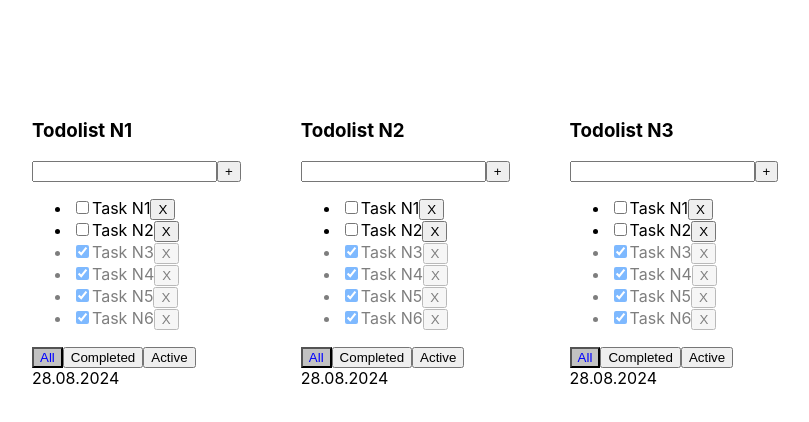
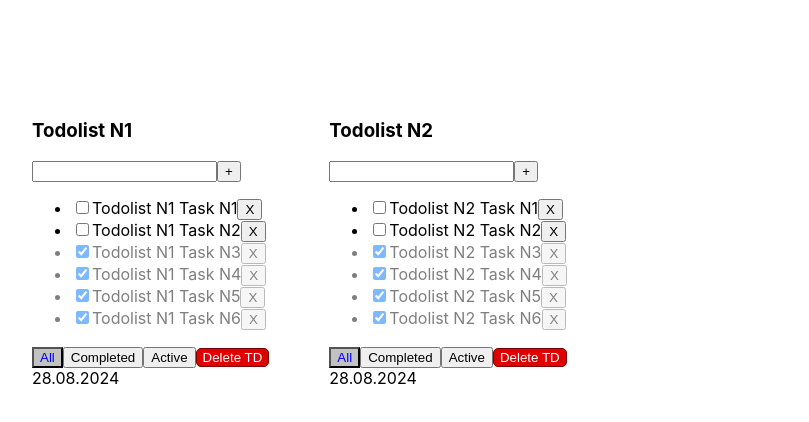
Before and after one commit to alexsmirn/all-lessons-repeat, a React (Create React App) app: page / in a window 1280 px wide. Shown: the top 422 px of the page, without its empty margins (68-877 px from the left). Built offline with nearby package versions, Linux system fonts and the light colour scheme.

Commit message:
lesson-05 (5/6 done) commit

```diff
--- a/src/app/App.css
+++ b/src/app/App.css
@@ -20,3 +20,10 @@
 .is-done {
   opacity: 0.5;
 }
+
+.delete-button {
+  background-color: #e00000;
+  border: #7e0000 1px solid;
+  color: white;
+  border-radius: 5px;
+}
--- a/src/app/App.tsx
+++ b/src/app/App.tsx
@@ -1,9 +1,7 @@
-import React, {useState} from 'react';
-import logo from '../logo.svg';
+import React, {useEffect, useState} from 'react';
 import './App.css';
-import {TaskType, Todolist} from "../features/Todolist";
+import {Todolist} from "../features/Todolist";
 import {v1} from "uuid";
-import {urlToHttpOptions} from "node:url";
 
 type TodolistType = {
     id: string,
@@ -15,49 +13,74 @@ export type TodolistFilterType = 'all' | 'completed' | 'active'
 
 function App() {
 
+    const todolistId1 = v1()
+    const todolistId2 = v1()
+
     const [todolists, setTodolists] = useState<TodolistType[]>([
-        {id: v1(), title: 'Todolist N1', filter: 'all'},
-        {id: v1(), title: 'Todolist N2', filter: 'all'},
-        {id: v1(), title: 'Todolist N3', filter: 'all'},
+        {id: todolistId1, title: 'Todolist N1', filter: 'all'},
+        {id: todolistId2, title: 'Todolist N2', filter: 'all'},
     ])
 
-    const [tasks, setTasks] = useState<TaskType[]>([
-        {id: v1(), title: 'Task N1', isDone: false},
-        {id: v1(), title: 'Task N2', isDone: false},
-        {id: v1(), title: 'Task N3', isDone: true},
-        {id: v1(), title: 'Task N4', isDone: true},
-        {id: v1(), title: 'Task N5', isDone: true},
-        {id: v1(), title: 'Task N6', isDone: true},
-    ])
+    const [tasks, setTasks] = useState({
+        [todolistId1]: [
+            {id: v1(), title: 'Todolist N1 Task N1', isDone: false},
+            {id: v1(), title: 'Todolist N1 Task N2', isDone: false},
+            {id: v1(), title: 'Todolist N1 Task N3', isDone: true},
+            {id: v1(), title: 'Todolist N1 Task N4', isDone: true},
+            {id: v1(), title: 'Todolist N1 Task N5', isDone: true},
+            {id: v1(), title: 'Todolist N1 Task N6', isDone: true},
+        ],
+        [todolistId2]: [
+            {id: v1(), title: 'Todolist N2 Task N1', isDone: false},
+            {id: v1(), title: 'Todolist N2 Task N2', isDone: false},
+            {id: v1(), title: 'Todolist N2 Task N3', isDone: true},
+            {id: v1(), title: 'Todolist N2 Task N4', isDone: true},
+            {id: v1(), title: 'Todolist N2 Task N5', isDone: true},
+            {id: v1(), title: 'Todolist N2 Task N6', isDone: true},
+        ]
+    })
 
-    const removeTask = (taskId: string) => {
-        setTasks(tasks.filter(el => el.id !== taskId))
+    useEffect(() => {
+        console.log('UseEffect')
+        console.log(todolists)
+        console.log(tasks)
+    })
+
+    const removeTask = (todolistId: string, taskId: string) => {
+        setTasks({...tasks, [todolistId]: tasks[todolistId].filter(t => t.id !== taskId)})
     }
 
-    const addTask = (title: string) => {
+    const addTask = (todolistId: string, title: string) => {
         const newTask = {id: v1(), title, isDone: false}
-        setTasks([newTask, ...tasks])
+        setTasks({...tasks, [todolistId]: [newTask, ...tasks[todolistId]]})
     }
 
-    const changeTaskStatus = (taskId: string) => {
-        const updatedState = tasks.map(el => {
-            return el.id === taskId ? {...el, isDone: !el.isDone} : el
-        })
-        setTasks(updatedState)
+    const changeTaskStatus = (todolistId: string, taskId: string) => {
+        setTasks({...tasks, [todolistId]: tasks[todolistId].map(task => {
+                return task.id === taskId ? {...task, isDone: !task.isDone} : task
+            })})
     }
 
     const changeFilter = (todolistId: string, newFilterValue: TodolistFilterType) => {
         setTodolists(todolists.map(tdl => tdl.id === todolistId ? {...tdl, filter: newFilterValue} : tdl))
     }
 
+    const removeTodolist = (todolistId: string) => {
+        const newTodolists = todolists.filter(tdl => tdl.id !== todolistId)
+        setTodolists(newTodolists)
+
+        delete tasks[todolistId]
+        setTasks({...tasks})
+    }
+
     return (
         <div className="App">
             {todolists.map(tdl => {
 
-                let tasksForTodolist = tasks
+                let tasksForTodolist = tasks[tdl.id]
 
-                if (tdl.filter === 'completed') {tasksForTodolist = tasks.filter(el => el.isDone)}
-                if (tdl.filter === 'active') {tasksForTodolist = tasks.filter(el => !el.isDone)}
+                if (tdl.filter === 'completed') {tasksForTodolist = tasks[tdl.id].filter(el => el.isDone)}
+                if (tdl.filter === 'active') {tasksForTodolist = tasks[tdl.id].filter(el => !el.isDone)}
 
                 return (
                     <Todolist key={tdl.id}
@@ -71,6 +94,7 @@ function App() {
                               addTask={addTask}
                               changeTaskStatus={changeTaskStatus}
                               changeFilter={changeFilter}
+                              removeTodolist={removeTodolist}
                     />
                 )
             })}
--- a/src/features/Todolist.tsx
+++ b/src/features/Todolist.tsx
@@ -1,7 +1,5 @@
 import {Button} from "../components/Button";
 import {ChangeEvent, KeyboardEvent, useState} from "react";
-import {Simulate} from "react-dom/test-utils";
-import change = Simulate.change;
 import {TodolistFilterType} from "../app/App";
 
 export type TaskType = {
@@ -18,10 +16,11 @@ type TodolistPropsType = {
     todolistId: string
 
     //CallBacks
-    removeTask: (taskId: string) => void
-    addTask: (title: string) => void,
-    changeTaskStatus: (taskId: string) => void,
+    removeTask: (todolistId: string, taskId: string) => void
+    addTask: (todolistId: string, title: string) => void,
+    changeTaskStatus: (todolistId: string, taskId: string) => void,
     changeFilter: (todolistId: string, newFilterValue: TodolistFilterType) => void
+    removeTodolist: (todolistId: string) => void
 }
 export const Todolist = (props: TodolistPropsType) => {
     const [inputValue, setInputValue] = useState<string>('')
@@ -41,17 +40,25 @@ export const Todolist = (props: TodolistPropsType) => {
     const changeTasksFilterHandler = (todolistId: string, newFilterValue: TodolistFilterType) => {
         props.changeFilter(todolistId, newFilterValue)
     }
-    const changeTaskStatusHandler = (taskId: string) => {
-        props.changeTaskStatus(taskId)
+    const changeTaskStatusHandler = (todolistId: string, taskId: string) => {
+        props.changeTaskStatus(todolistId, taskId)
     }
     const addTaskHandler = (title: string) => {
         if (title.trim() !== '') {
-            props.addTask(title.trim())
+            props.addTask(props.todolistId, title.trim())
             setInputValue('')
         } else {
             setError(true)
             setInputValue('')
         }
+    }
+
+    const removeTaskHandler = (todolistId: string, taskId: string) => {
+        props.removeTask(todolistId, taskId)
+    }
+
+    const removeTodolistHandler = (todolistId: string) => {
+        props.removeTodolist(todolistId)
     }
 
     return (
@@ -69,9 +76,11 @@ export const Todolist = (props: TodolistPropsType) => {
             {props.tasks.length === 0 ? <p>Тасок нет</p> :
                 <ul>
                     {props.tasks.map(task => <li key={task.id} className={task.isDone ? 'is-done' : ''}>
-                        <input type="checkbox" checked={task.isDone} onChange={() => changeTaskStatusHandler(task.id)}/>
+                        <input type="checkbox" checked={task.isDone} onChange={() => {
+                            changeTaskStatusHandler(props.todolistId, task.id)
+                        }}/>
                         <span>{task.title}</span>
-                        <Button title={'X'} callBack={() => props.removeTask(task.id)}/>
+                        <Button title={'X'} callBack={() => removeTaskHandler(props.todolistId, task.id)}/>
                     </li>)}
                 </ul>
             }
@@ -88,6 +97,10 @@ export const Todolist = (props: TodolistPropsType) => {
                         callBack={() => changeTasksFilterHandler(props.todolistId, 'active')}
                         className={props.filter === 'active' ? 'active-filter' : ''}
                 />
+                <Button title={'Delete TD'}
+                        className={'delete-button'}
+                        callBack={() => removeTodolistHandler(props.todolistId)}
+                />
             </div>
             {props.date && <span>{props.date}</span>}
         </div>
```
